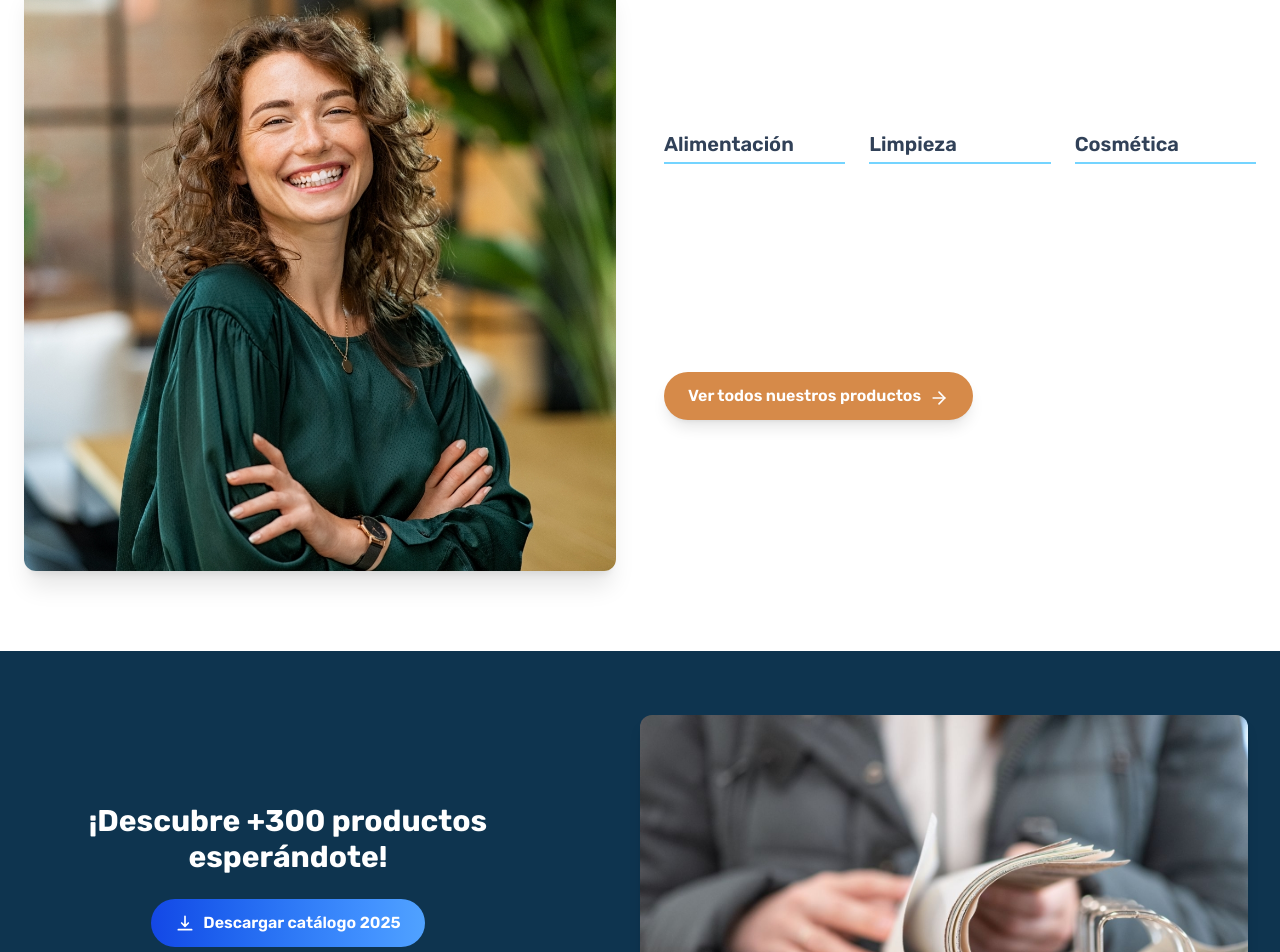
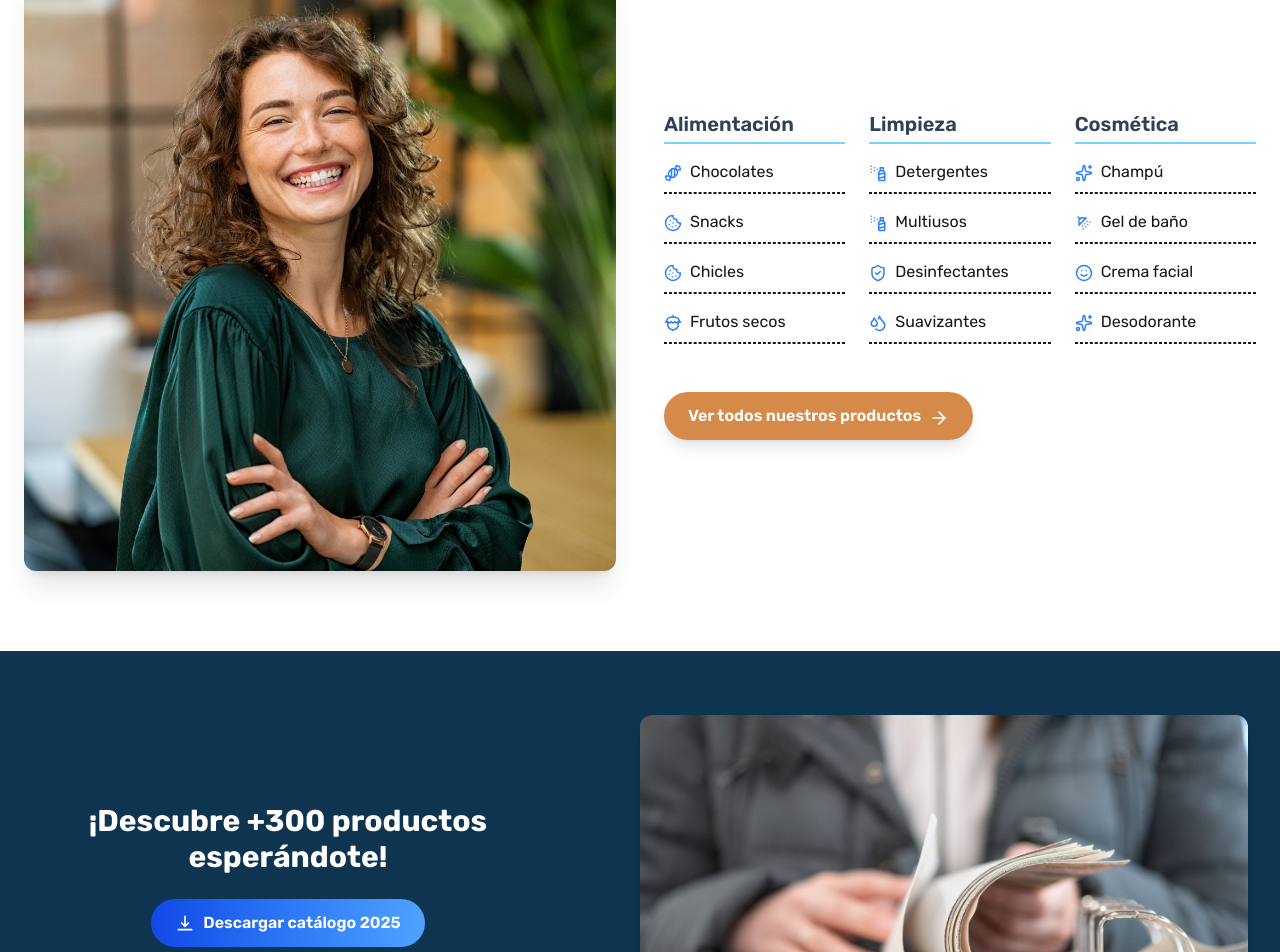
Before and after one commit to hexabro/Wally_pickers, a Next.js app: page / in a window 1280 px wide. Shown: the part 3004-3956 px from the top of the page. Built offline with nearby package versions, Linux system fonts and the light colour scheme.

Commit message:
fixing categorys section

```diff
--- a/src/components/sections/categories.tsx
+++ b/src/components/sections/categories.tsx
@@ -1,23 +1,38 @@
-"use client";
+"use client"
 import Image from "next/image";
 import Link from "next/link";
 import { motion } from "framer-motion";
-import { ChevronRight, ArrowRight } from 'lucide-react';
+import { ArrowRight, LucideIcon } from 'lucide-react';
 import AnimatedColumns from "@/components/ui/AnimatedColumns"
+
+import {
+  Candy,
+  Cookie,
+  Nut,
+  SprayCan,
+  Droplets,
+  Sparkles,
+  ShowerHead,
+  Smile,
+  ShieldCheck
+} from "lucide-react";
+
 
 interface FlipCardProps {
   href: string;
   label: string;
+  icon: LucideIcon;
 }
 
-export const FlipCard: React.FC<FlipCardProps> = ({ href, label }) => (
+export const FlipCard: React.FC<FlipCardProps> = ({ href, label, icon: Icon}) => (
   <Link href={href} className="block">
     <motion.div
       initial={{ opacity: 0.8, y: 5 }}
       whileHover={{ opacity: 1, y: 0 }}
       transition={{ duration: 0.1, ease: "linear" }}
-      className="text-base text-center font-semibold text-white hover:underline underline-offset-4 transition duration-200 ease-in-out"
+      className="text-base text-center font-semibold  text-white hover:underline underline-offset-4 transition duration-200 ease-in-out"
     >
+      <Icon className = "inline mr-2 "></Icon>
       {label}
     </motion.div>
   </Link>
@@ -33,32 +48,31 @@ export default function CategorySection() {
   {
     label: 'Alimentación',
     items: [
-        { href: '#chocolates', label: 'Chocolates'},
-        { href: '#snacks', label: 'Snacks' },
-        { href: '#chicles', label: 'Chicles' },
-        { href: '#frutos-secos', label: 'Frutos secos' },
+      { href: '#chocolates', label: 'Chocolates', icon: Candy },
+      { href: '#snacks', label: 'Snacks', icon: Cookie },
+      { href: '#chicles', label: 'Chicles', icon: Cookie },
+      { href: '#frutos-secos', label: 'Frutos secos', icon: Nut },
     ],
   },
   {
     label: 'Limpieza',
     items: [
-        { href: '#detergentes', label: 'Detergentes' },
-        { href: '#multiusos', label: 'Multiusos' },
-        { href: '#desinfectantes', label: 'Desinfectantes' },
-        { href: '#suavizantes', label: 'Suavizantes' },
+      { href: '#detergentes', label: 'Detergentes', icon: SprayCan },
+      { href: '#multiusos', label: 'Multiusos', icon: SprayCan },
+      { href: '#desinfectantes', label: 'Desinfectantes', icon: ShieldCheck },
+      { href: '#suavizantes', label: 'Suavizantes', icon: Droplets },
     ],
   },
   {
     label: 'Cosmética',
     items: [
-        { href: '#champu', label: 'Champú' },
-        { href: '#gel-bano', label: 'Gel de baño' },
-        { href: '#crema-facial', label: 'Crema facial' },
-        { href: '#desodorante', label: 'Desodorante' },
+      { href: '#champu', label: 'Champú', icon: Sparkles },
+      { href: '#gel-bano', label: 'Gel de baño', icon: ShowerHead },
+      { href: '#crema-facial', label: 'Crema facial', icon: Smile },
+      { href: '#desodorante', label: 'Desodorante', icon: Sparkles },
     ],
   },
 ];
-
   return (
     <section className="py-20 px-6 max-w-7xl mx-auto flex flex-col items-center justify-center gap-8">
 
@@ -109,7 +123,17 @@ export default function CategorySection() {
                 </h3>
                 <div className="space-y-4">
                   {col.items.map((item) => (
-                    <FlipCard key={item.href} {...item} />
+                    <motion.div
+                      whileHover={{ scale: 1.03 }}
+                      transition={{ type: "spring", stiffness: 300, damping: 20 }}
+                    >
+                      <Link key = {item.href} href= {item.href} className = "block ">
+                        <item.icon size = {18} className = "text-blue-500 inline mr-2"></item.icon>
+                        {item.label}
+                        <div className = "border-1 border-dashed mt-2 "></div>
+                      </Link>
+                    </motion.div>
+
                   ))}
                 </div>
               </div>
```
Lines whose indentation alone changed are shown as unchanged.
